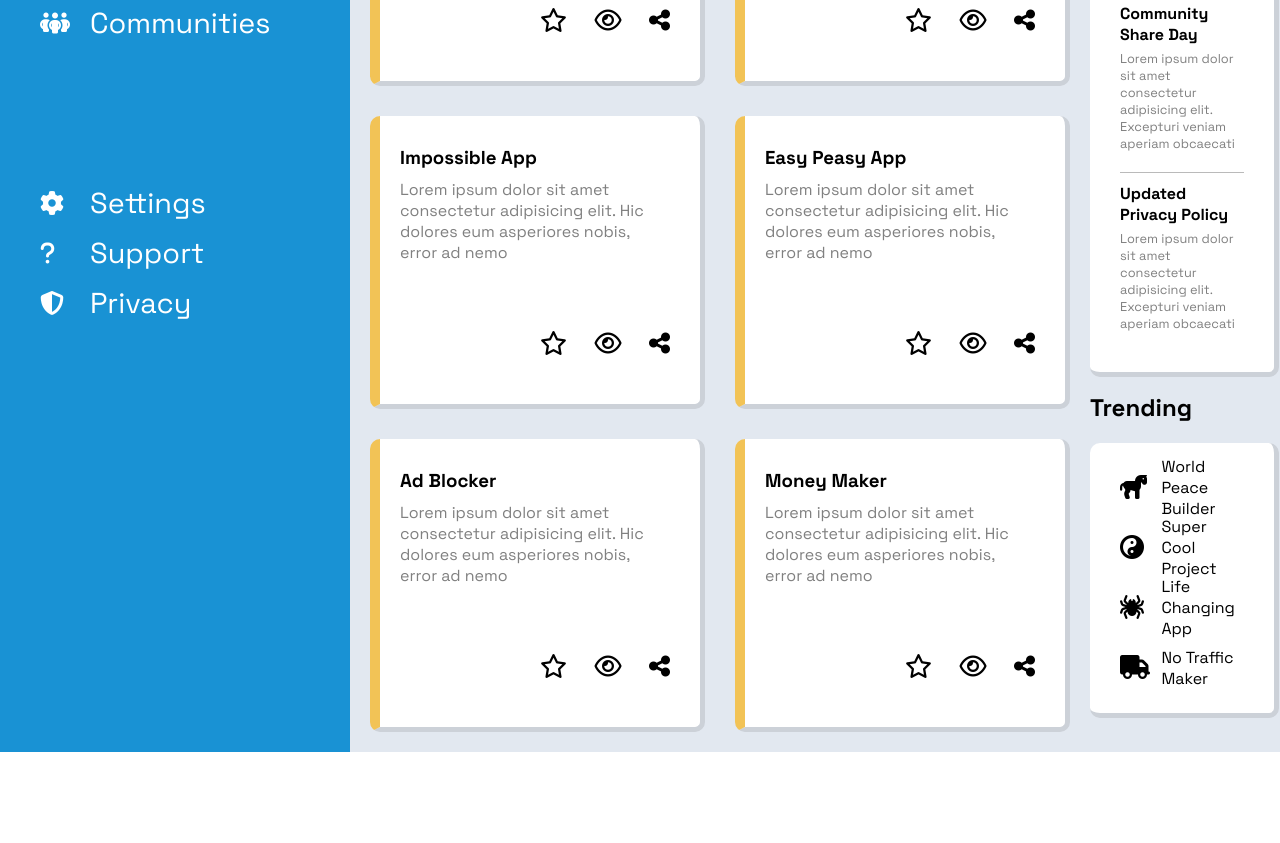
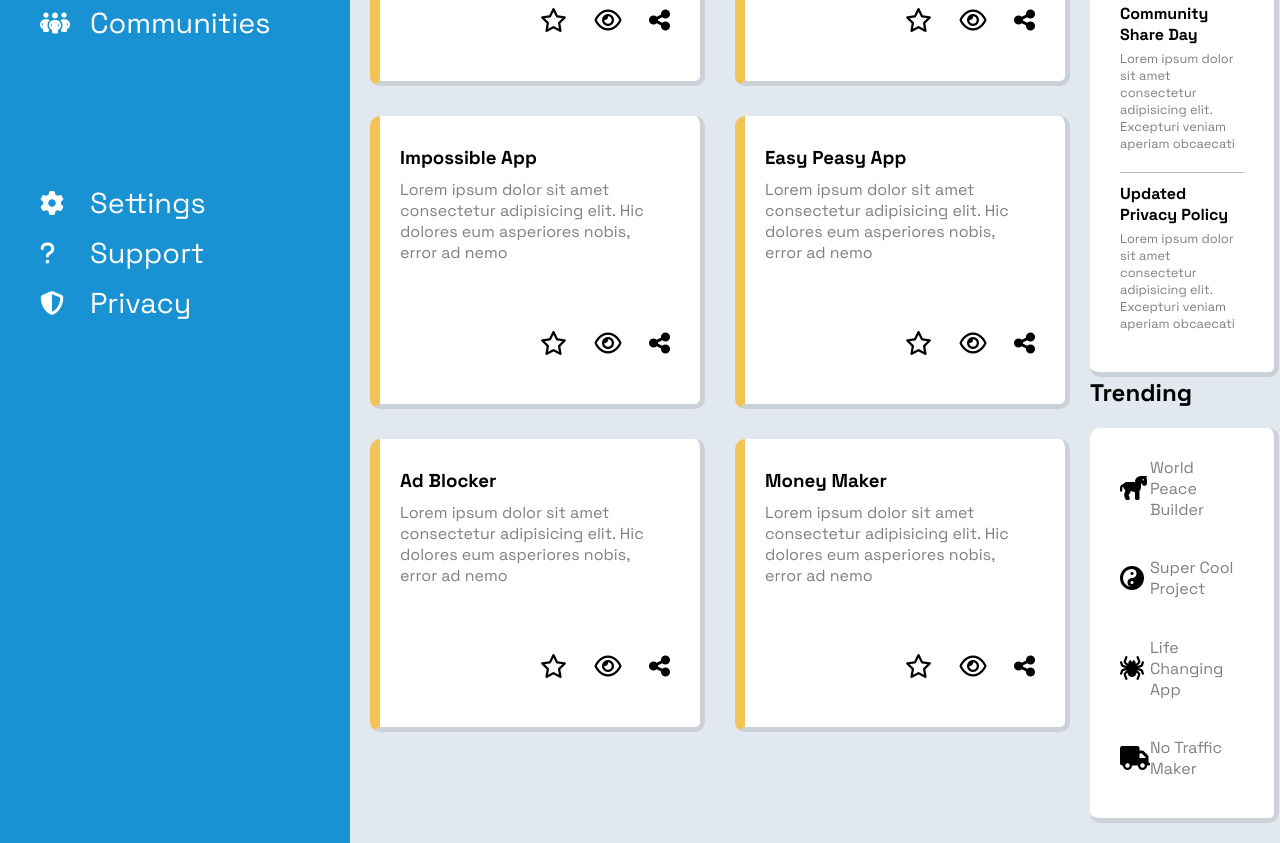
Before and after one commit to farazislam/dashboard, a plain HTML site: page index.html in a window 1280 px wide. Shown: the part 432-1275 px from the top of the page. Before the commit the page ends 1184 px from the top, so only its background shows below. Drawn offline with Linux system fonts and the light colour scheme; a web font is replaced by a local one.

Commit message:
Increase height of trending section rows

```diff
--- a/style.css
+++ b/style.css
@@ -221,8 +221,8 @@ body {
     border-radius: 10px;
     background-color: white;
     display: grid;
-    grid-template-columns: 1fr 2fr;
-    grid-auto-rows: 50px;
+    grid-template-columns: 1fr 4fr;
+    grid-auto-rows: 80px;
     row-gap: 10px;
     justify-items: left;
     align-items: center;
@@ -230,4 +230,5 @@ body {
 
 .trending-container > p {
     justify-self: left;
+    color: grey;
 }
```
